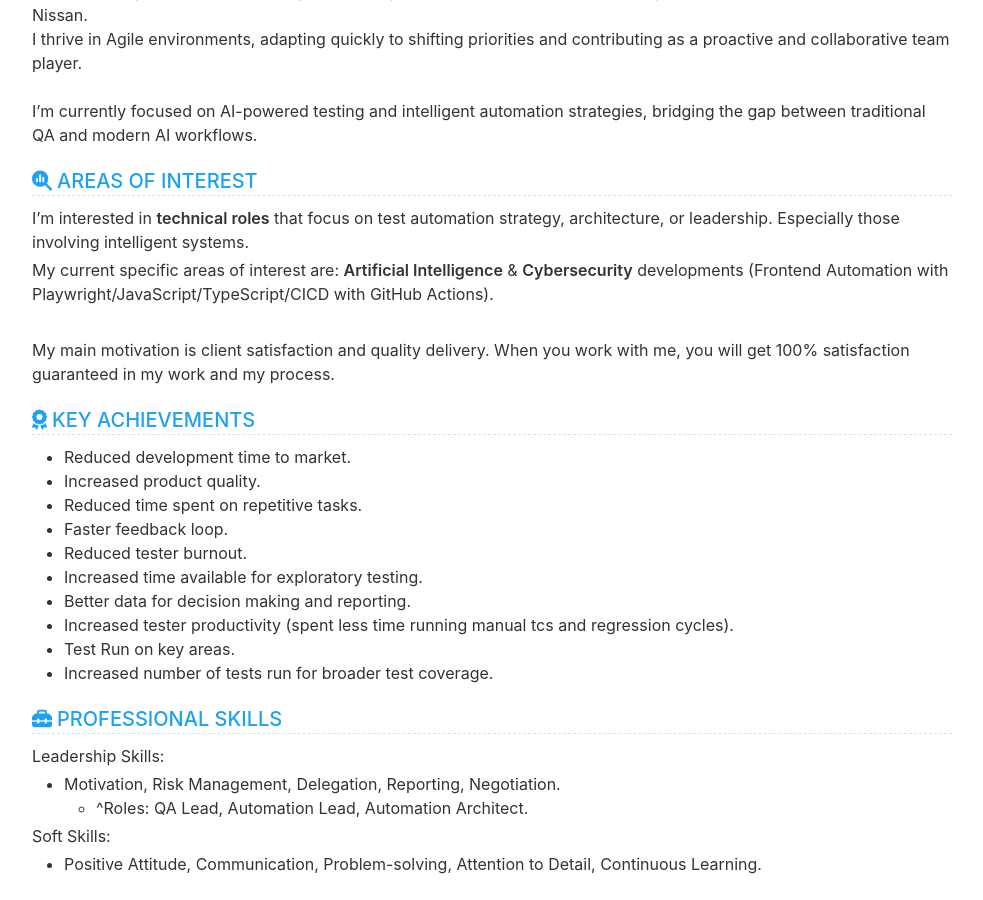
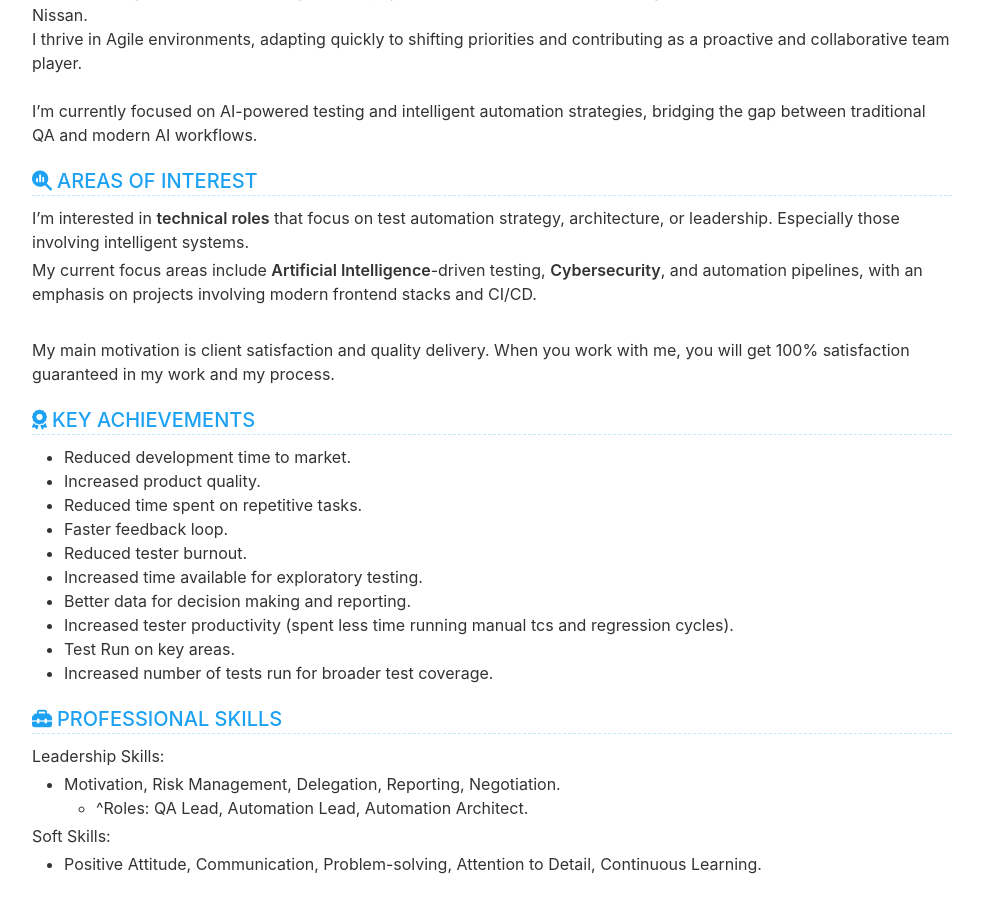
Before and after one commit to cvera08/full-resume, a Jekyll site: the page built from index.html, in a window 1280 px wide and 900 px high, scrolled down 675 px. Shown: the whole window, without its empty margins (148-1131 px from the left). Built offline with Jekyll 4.4.1, drawn with Linux system fonts in a browser that asks for light colours.

Commit message:
feat: areas of interest change - second paragraph

```diff
--- a/_data/data.yml
+++ b/_data/data.yml
@@ -55,7 +55,7 @@ interest:
   description: |
     I’m interested in **technical roles** that focus on test automation strategy, architecture, or leadership. Especially those involving intelligent systems.
 
-    My current specific areas of interest are: **Artificial Intelligence** & **Cybersecurity** developments (Frontend Automation with Playwright/JavaScript/TypeScript/CICD with GitHub Actions).
+    My current focus areas include **Artificial Intelligence**-driven testing, **Cybersecurity**, and automation pipelines, with an emphasis on projects involving modern frontend stacks and CI/CD.
 
     <br>
 
```
